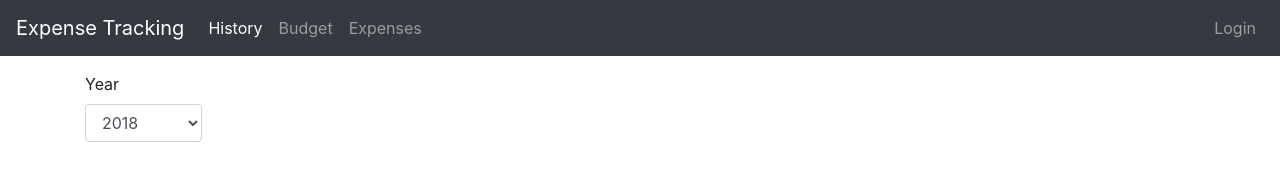
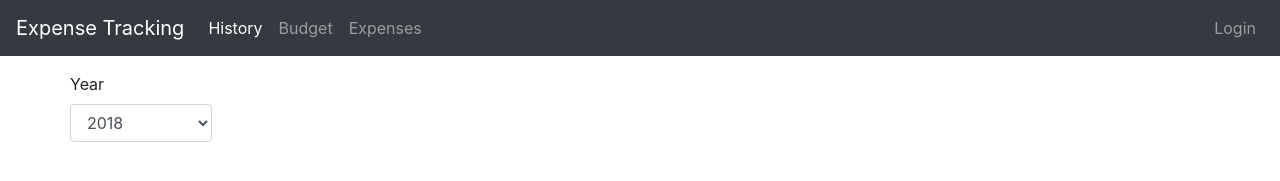
Before and after one commit to magnusbrok/Expense-Tracker-FrontEnd, an Angular app: page /history in a window 1280 px wide. Shown: the top 181 px of the page. Built offline with nearby package versions, Linux system fonts and the light colour scheme.

Commit message:
Update history.component.html

```diff
--- a/src/app/history/history.component.html
+++ b/src/app/history/history.component.html
@@ -1,4 +1,4 @@
-
+<div class="row">
   <div class="col-sm-10 form-group">
     <label for="category">Year</label>
     <select id="category" name="category" class="form-control">
@@ -10,10 +10,12 @@
       <option value="6">2023</option>
     </select>
   </div>
+</div>
 
 <br>
 
-  <div class="col-md-20">
+<div class="row">
+  <div class="col-md-12">
     <a
       class="list-group-item clearfix"
       *ngFor="let history of histories">
@@ -23,6 +25,7 @@
         <p class="list-group-item-text"> Total: {{ history.total }} </p>
     </a>
   </div>
+</div>
 
 <br>
 <br>
```
Lines whose indentation alone changed are shown as unchanged.
